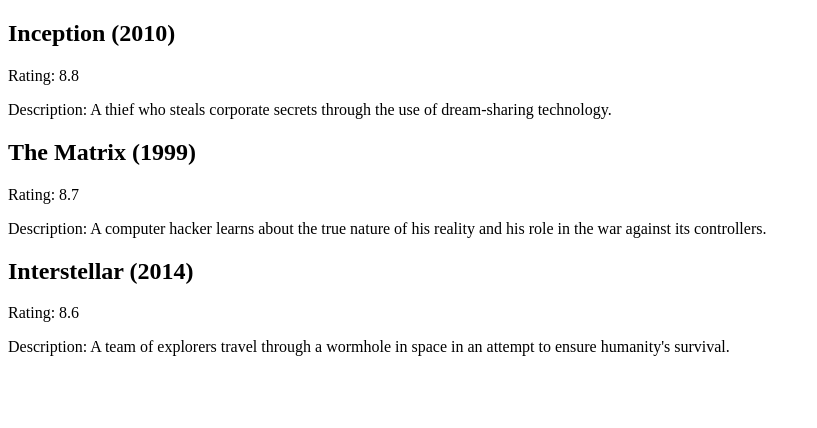
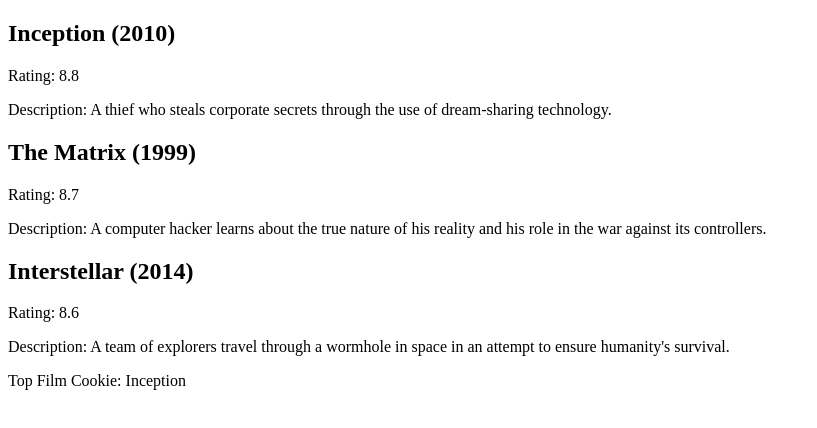
Before and after one commit to jigarciat01/2_Trimestre, a plain HTML site: page practicas_examen/index.html in a window 1280 px wide. Shown: the whole page, without its empty margins (0-817 px from the left). Drawn offline with Linux system fonts and the light colour scheme.

Commit message:
practica examen

```diff
--- a/practicas_examen/index.html
+++ b/practicas_examen/index.html
@@ -16,6 +16,7 @@
 //create a method displayFilm that will return a string with the film details
 //getters and setters for each private attribute -->
     <div id="films-container"></div>
+    <div id="cookie-container"></div>
 
 </body>
 </html>
--- a/practicas_examen/script.js
+++ b/practicas_examen/script.js
@@ -9,3 +9,21 @@ const filmsContainer = document.getElementById('films-container');
 films.forEach(film => {
     filmsContainer.innerHTML += film.displayFilm();
 });
+
+//store a cookie with the film with the highest rating
+const topFilm = films.reduce((prev, current) => (prev.rating > current.rating) ? prev : current);
+document.cookie = `topFilm=${topFilm.name}; max-age=3600; path=/`;
+//show the cookie valuen in a div if there is not cookie show "No cookie found"
+const cookieContainer = document.getElementById('cookie-container');
+if (document.cookie) {
+    const cookies = document.cookie.split('; ');
+    const topFilmCookie = cookies.find(row => row.startsWith('topFilm='));
+    if (topFilmCookie) {
+        const topFilmName = topFilmCookie.split('=')[1];
+        cookieContainer.innerHTML = `Top Film Cookie: ${topFilmName}`;
+    } else {
+        cookieContainer.innerHTML = 'No cookie found';
+    }
+} else {
+    cookieContainer.innerHTML = 'No cookie found';
+}
```
